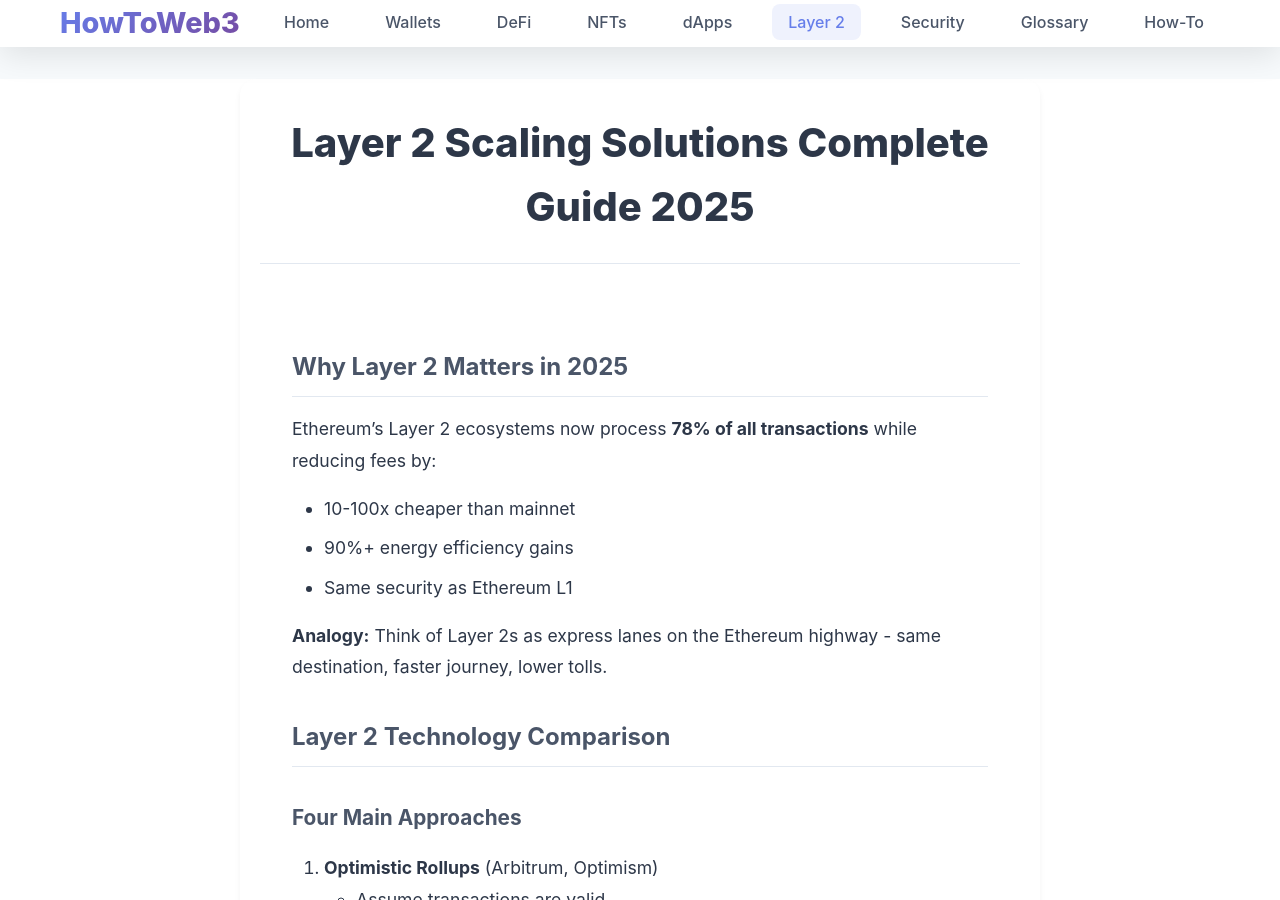
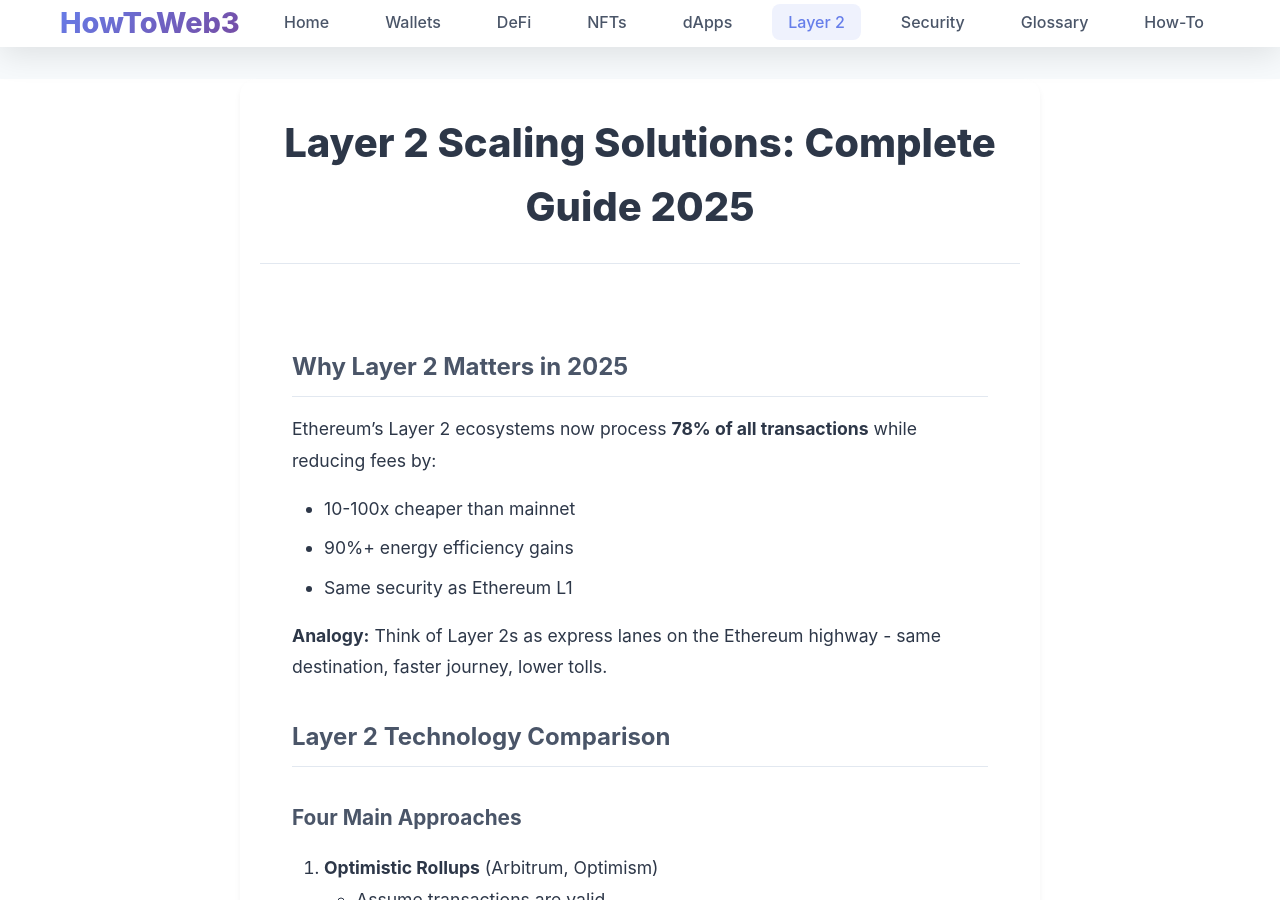
Before and after one commit to gummybearsk/howtoweb3.pro, a Jekyll site: the page built from _posts/2025-07-01-layer-2-scaling-solutions-complete-guide-2025.md, in a window 1280 px wide and 900 px high. Built offline with Jekyll 4.4.1, drawn with Linux system fonts in a browser that asks for light colours.

```diff
--- a/_posts/2025-07-01-layer-2-scaling-solutions-complete-guide-2025.md
+++ b/_posts/2025-07-01-layer-2-scaling-solutions-complete-guide-2025.md
@@ -1,6 +1,6 @@
 ---
 layout: post
-title: "Layer 2 Scaling Solutions Complete Guide 2025"
+title: "Layer 2 Scaling Solutions: Complete Guide 2025"
 categories: layer2
 tags: [arbitrum, optimism, polygon, zksync, starknet, scaling]
 excerpt: "Everything you need to know about Ethereum Layer 2 solutions in 2025 - how they work, key differences, and how to bridge assets safely."
```
